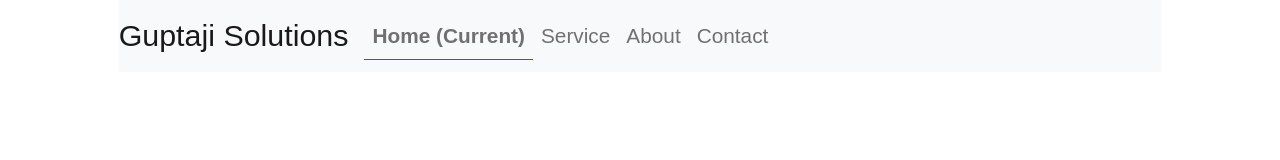
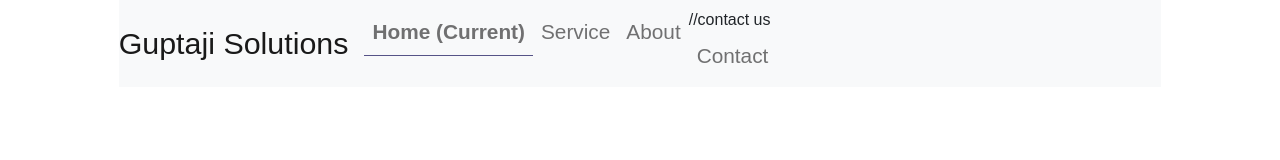
Before and after one commit to guptaji6489/Website-using-ReactJS, a React (Create React App) app: page / in a window 1280 px wide. Shown: the top 160 px of the page. Built offline with nearby package versions, Linux system fonts and the light colour scheme; a web font is replaced by a local one.

Commit message:
Update Navbar.jsx

```diff
--- a/src/Navbar.jsx
+++ b/src/Navbar.jsx
@@ -29,6 +29,7 @@ const Navbar = () =>{
       </li>
 
       <li className="nav-item">
+        //contact us
         <NavLink activeClassName="menu_active" className="nav-link" to="/contact">Contact</NavLink>
       </li>
 
```
